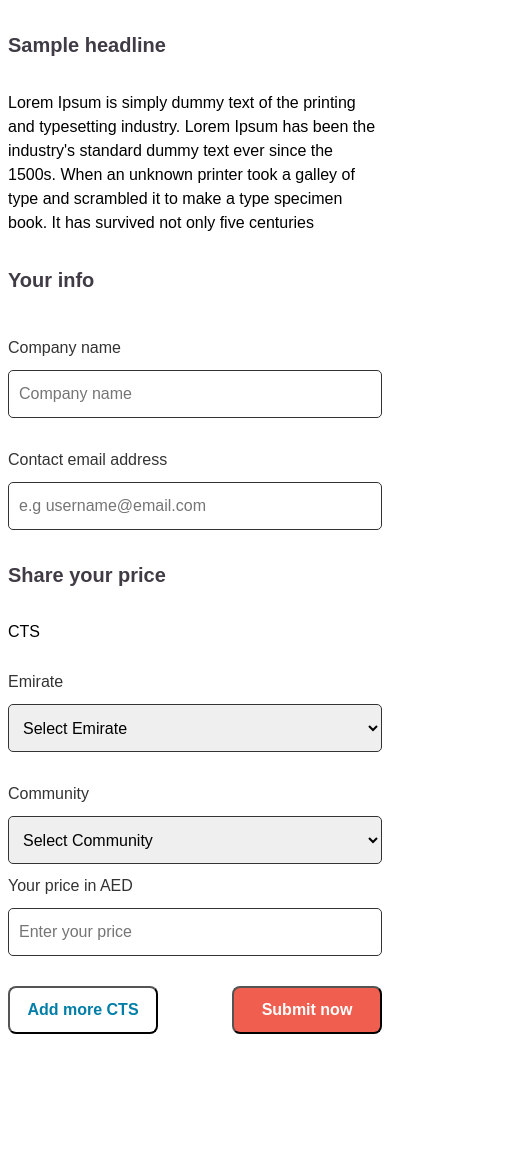
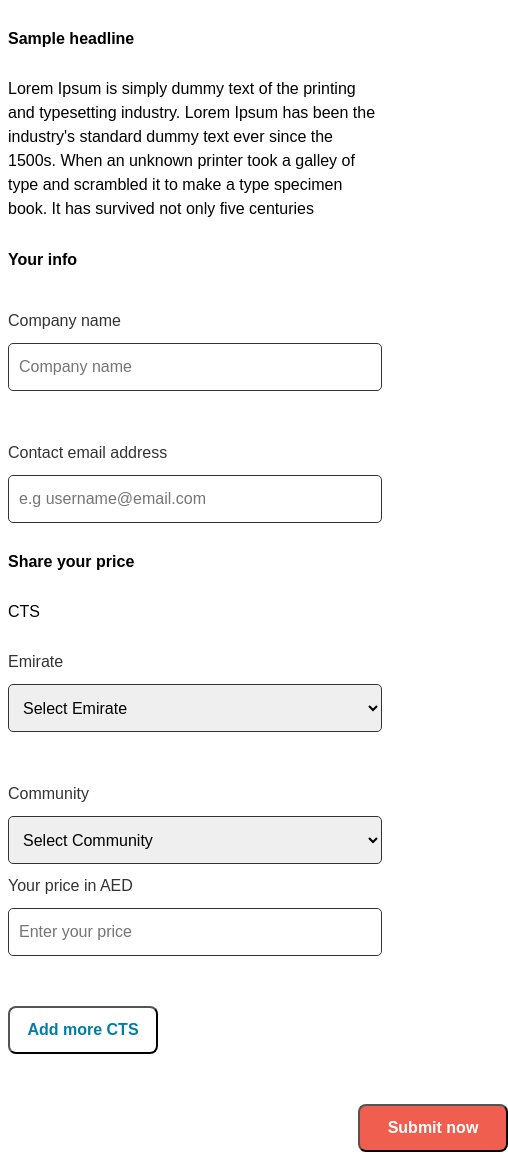
Before and after one commit to markjanry/CTS-Form, a plain HTML site: page index.html in a window 390 px wide. Shown: the whole page, 508 px wide, since content can reach past the window. Before the commit the page ends 1042 px from the top, so only its background shows below. Drawn offline with Linux system fonts and the light colour scheme.

Commit message:
Update style.css

```diff
--- a/style.css
+++ b/style.css
@@ -26,7 +26,7 @@
 input[type="text"],
 input[type="number"],
 select {
-    width: 353px;
+  width: 600px;
   height: 48px;
   font-size: 16px;
   border-radius: 5px;
@@ -47,7 +47,7 @@
 #select-1,
 #select-2 {
   height: 48px;
-    width: 353px;
+  width: 600px;
   border-radius: 5px;
   line-height: 24px;
   margin-top: 10px;
@@ -85,37 +85,21 @@
   text-align: center;
 }
 
-  h5 {
-    font-size: 20px;
-    color: #403B45;
-    line-height: 24px;
-    font-weight: 600;
+
+
+  @media screen and (max-width: 767px) {
+    .content {
+      flex-direction: column;
+      align-items: flex-start;
     }
 
-  @media screen and (max-width: 767px) {
-    .input-wrapper {
-      flex-direction: column;
-      gap: 20px;
-    }
-
-    .input-group {
-      margin-right: 0;
-    }
-
+    .input-wrapper,
+    .input-group,
+    select,
     input[type="text"],
-    input[type="number"],
-    select {
+    input[type="number"] {
       width: 100%;
       margin-right: 0;
     }
 
-    .Add-CTS-button,
-    .Submit-button {
-      margin-left: 0;
-      margin-top: 20px;
   }
-
-    .Submit-button {
-      margin-left: auto;
-    }
-  }
```
Lines whose indentation alone changed are shown as unchanged.
